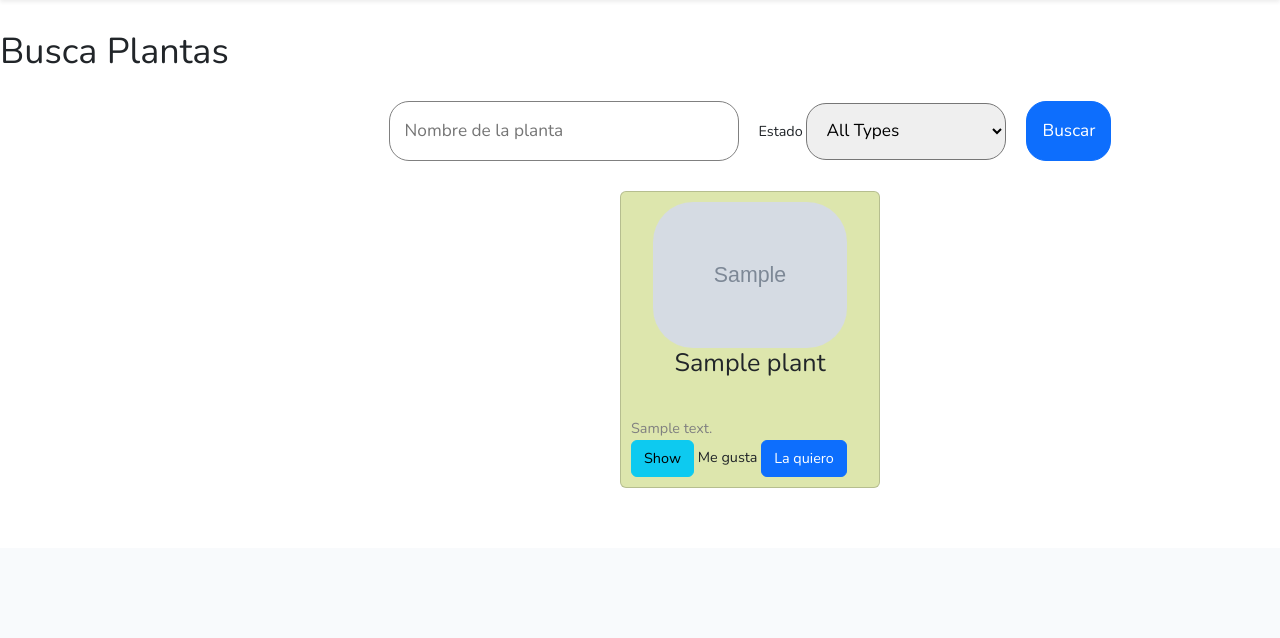
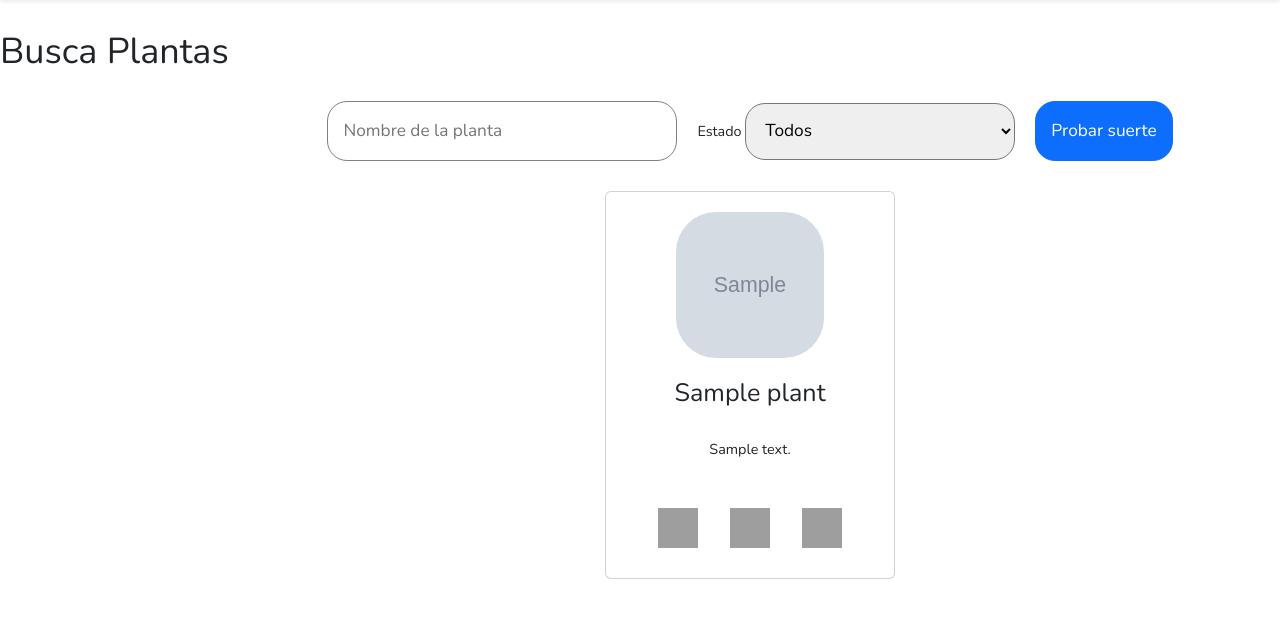
Before and after one commit to aduardito/plantapp_projecto_daw, a Laravel app: page /transactions/search in a window 1280 px wide; the page is wider, and only the part inside the window is pictured. Shown: the part 55-693 px from the top of that part. Run offline with Laravel 10, Linux system fonts and the light colour scheme; a user stored in the database is signed in; tables that the repository leaves empty hold one stand-in row (values such as "Sample post"); style sheets or scripts are compiled from the project's sources; some libraries are stand-ins or nearby versions; grey boxes are pictures that could not be loaded.

Commit message:
Added new icons to the page. Created new model, controller, migrations for the UserMessage for the homepage form.

```diff
--- a/app/Http/Controllers/PlantTransactionController.php
+++ b/app/Http/Controllers/PlantTransactionController.php
@@ -34,7 +34,7 @@ class PlantTransactionController extends Controller
             // $plants = Plant::where('user_id', '!=', $user_id)->paginate($num_plant);
             // return view('transactions.search',compact('plants'))->with('i', (request()->input('page', 1) - 1) * $num_plant);
             $transaction_types = PlantTransaction::returnTransactionTypeDictionary();
-            $transaction_types[-1] = 'All Types';
+            $transaction_types[-1] = 'Todos';
 
             $unrequested_plant_query = Plant::select([
                     'id as plant_id',
@@ -42,7 +42,6 @@ class PlantTransactionController extends Controller
                     'image_url as plant_image_url',
                     'description as plant_description',
                     'updated_at as updated_at',
-
                     DB::raw("NULL as transaction_id"),
                     DB::raw("NULL as transaction_type_id"),
                     DB::raw("NULL as plant_transaction_user_id"),
--- a/app/Models/PlantTransaction.php
+++ b/app/Models/PlantTransaction.php
@@ -16,10 +16,10 @@ class PlantTransaction extends Model
 
     public static function returnTransactionTypeDictionary(){
         return $transactionTypesArray = [
-            self::LIKE => 'like',
-            self::WANTS => 'wants',
-            self::GRANTED => 'granted' ,
-            self::GIVEN_AWAY => 'given_away'
+            self::LIKE => 'Me gusta',
+            self::WANTS => 'La pedí',
+            self::GRANTED => 'Me eligieron como dueñ@' ,
+            self::GIVEN_AWAY => 'Soy el nuevo dueñ@'
         ];
     }
 }
--- a/resources/css/custom.css
+++ b/resources/css/custom.css
@@ -350,66 +354,83 @@ width: 100%;
     grid-gap:7px
 }
 
-#container_plants div.card{
-    width: 260px;
+#container_plants .card{
+    width: 290px;
     display: flex;
     flex-direction: column;
-    background-color: rgb(221, 230, 173);
-    padding: 10px;
+    justify-content: center;
+    align-items: center;
+    padding: 20px 20px;
 }
 
-#container_plants div.card h3{
-    text-align: center;
-    z-index: 1000;
-    height: 61px;
+#container_plants .card .container_image{
+    width: 60%;
+    height: 146px;
+    overflow: hidden;
+    display: flex;
+    justify-content: center;
+    border-radius: 40px;
+    z-index: 1;
 }
 
-#container_plants div.card p{
+#container_plants div.card .container_image img{
+    height: 100%;
+    border-radius: 40px;
+    z-index: 2;
+}
+
+#container_plants .card .container_plant_details{
+    width: 100%;
+    display: flex;
+    flex-direction: column;
+    align-items: center;
+}
+
+#container_plants .card .container_plant_details div{
+    padding-top: 20px;
+    height: 60px;
+    width: 100%;
+}
+
+#container_plants .card .container_plant_details div h3{
+    text-align: center;
 
 }
 
-#container_plants div.card .container_image{
-    width: 100%;
-    height: 146px;
-    display: flex;
-    align-items: center;
-    flex-direction: column;
+#container_plants .card .container_plant_details div p{
+    text-align: center;
 
-    overflow: hidden;
 }
 
-
-#container_plants div.card .container_image img{
-    height: 100%;
+#container_plants .card .container_plant_details .plant_card_button{
     display: flex;
-    border-radius: 40px;
-}
-
-#container_plants div.card h4{
-    color: grey;
-    margin: 0
-}
-#container_plants div.card p{
-    color: grey;
-    margin: 0
-}
-
-#container_plants div.card button{
-    background-color: black;
-    color: white;
-    border: 1px solid black;
-    padding: 2px;
-}
-
-#container_plants div.card button:hover{
-    background-color: green;
-    color:greenyellow;
-    border: 1px solid greenyellow;
+    flex-direction: row;
+    justify-content: space-evenly;
+    margin: 10px 0;
 }
 
 
 
 
+
+
+
+
+.icon{
+    width: 40px;
+    height: 40px;
+}
+
+.pulsa:hover{
+    background-color: rgb(248, 151, 148);
+    border-radius: 5px;
+}
+
+
+button.enlace{
+    border: 0;
+    background-color: transparent;
+}
 
 
 
@@ -459,7 +480,7 @@ width: 100%;
 
 #backoffice_container #plant_search_form form div select{
     padding: 15px;
-    width: 200px;
+    width: 270px;
     font-size: larger;
     border-radius: 20px;
 }
--- a/resources/views/plants/show.blade.php
+++ b/resources/views/plants/show.blade.php
@@ -49,7 +49,8 @@
                         <td>{{ $user->transaction_id }}</td>
                         <td>{{ $user->user_name }}</td>
                         <td>
-                            <a class="btn btn-primary" href="{{ route('transactions.like',['plant_id' => $plant->plant_id]) }}">Aceptar</a>
+                            <a href="{{ route('transactions.like',['plant_id' => $plant->plant_id]) }}" title="Aceptar"><img class="icon enlace" src="{{ url('storage/icons/icono_pedido_aceptar.png') }}" alt=""></a>
+                            <a href="{{ route('transactions.like',['plant_id' => $plant->plant_id]) }}" title="Rechazar"><img class="icon enlace" src="{{ url('storage/icons/icono_pedido_rechazar.png') }}" alt=""></a>
                         </td>
                     </tr>
                     @endforeach
--- a/resources/views/transactions/search.blade.php
+++ b/resources/views/transactions/search.blade.php
@@ -20,9 +20,7 @@
                 {!! Form::label('transaction_type_id', 'Estado', ) !!}
                 {!! Form::select('transaction_type_id', $transaction_types, $transaction_type_id == null ? -1 : $transaction_type_id, ) !!}
             </div>
-
-
-            <button type="submit" class="btn btn-primary">Buscar</button>
+            <button type="submit" class="btn btn-primary">Probar suerte</button>
         </form>
     </div>
 
@@ -38,42 +36,63 @@
                 <div class="container_image">
                     <img src="{{ url( $plant->plant_image_url) }}" alt="" title="" class="img_pri" />
                 </div>
-
+                <div class="container_plant_details">
+                    <div>
                         <h3>{{ ucfirst($plant->plant_name) }}</h3>
+                    </div>
+                    <div>
                         {{-- <h4>ID: {{ $plant->plant_id }}</h4> --}}
                         <p>{{ Str::limit( $plant->plant_description, 60) }}</p>
+                    </div>
+
 
                     <div class="plant_card_button">
-                    <a class="btn btn-info" href="{{ route('transactions.show',['plant_id' => $plant->plant_id]) }}">Show</a>
+                        <a href="{{ route('transactions.show',['plant_id' => $plant->plant_id]) }}"  title="Ver detalles">
+                            <img class="icon" src="{{ url('storage/icons/icono_pedido_detalle.png') }}" alt="">
+                        </a>
 
                         @if ($plant->transaction_id == null or $plant->plant_transaction_user_id != Auth::id())
-                        <a class="btn btn-primary" href="{{ route('transactions.like',['plant_id' => $plant->plant_id]) }}">Favorita</a>
-                        <a class="btn btn-primary" href="{{ route('transactions.request',['plant_id' => $plant->plant_id]) }}">La quiero</a>
+                            <a  href="{{ route('transactions.like',['plant_id' => $plant->plant_id]) }}"  title="Guarda en Favoritos">
+                                <img class="icon" src="{{ url('storage/icons/icono_planta_favorito_negro.png') }}" alt="">
+                            </a>
+                            <a href="{{ route('transactions.request',['plant_id' => $plant->plant_id]) }}" title="Pídeme">
+                                <img class="icon" src="{{ url('storage/icons/icono_pedido_paso_uno.png') }}" alt="">
+                            </a>
                         @else
-                        @switch($transaction_types[$plant->transaction_type_id])
-                            @case('like')
-
-                                <span class="status"><i class="bi bi-chat-left-heart"></i>Me gusta</span>
-                                <a class="btn btn-primary" href="{{ route('transactions.request',['plant_id' => $plant->plant_id]) }}">La quiero</a>
+                            @switch($plant->transaction_type_id)
+                                @case(1)
+                                    <a href="" title="En favoritos">
+                                        <img class="icon" src="{{ url('storage/icons/icono_panta_fav_rojo_lleno.png') }}" alt="En favoritos">
+                                    </a>
+                                    <a href="{{ route('transactions.request',['plant_id' => $plant->plant_id]) }}" title="Pídeme">
+                                        <img class="icon" src="{{ url('storage/icons/icono_pedido_paso_uno.png') }}" alt="">
+                                    </a>
                                     @break
 
-                            @case('wants')
-                                <span class="status"><i class="bi bi-cart"></i>La pedí</span>
-                                <a class="btn btn-primary" href="{{ route('transactions.like',['plant_id' => $plant->plant_id]) }}">Favorita</a>
+                                @case(2)
+                                    <a href="{{ route('transactions.like',['plant_id' => $plant->plant_id]) }}"  title="Guarda en Favoritos">
+                                        <img class="icon" src="{{ url('storage/icons/icono_planta_favorito_negro.png') }}" alt="">
+                                    </a>
+                                    <a href="" title="Pedida">
+                                        <img class="icon" src="{{ url('storage/icons/icono_pedido_paso_dos.png') }}" alt="">
+                                    </a>
+
                                     @break
-                            @case('granted')
-                                <span class="status"><i class="bi bi-cart-check"></i>Serás el nuevo dueno</span>
+                                @case(3)
+                                    <span class="status"><img class="icon" src="{{ url('storage/icons/icono_pedido_paso_tres.png') }}" alt=""></span>
                                     @break
-                            @case('given_away')
-                                <span class="status">La planta es tuya</span>
+                                @case(4)
+                                    <span class="status"><img class="icon" src="{{ url('storage/icons/icono_pedido  _paso_cuatro.png') }}" alt=""></span>
                                     @break
                                 @default
-                                <span class="status">Unknow</span>
+                                    <span class="status">Unknow: {{ $plant->transaction_type_id }}</span>
                             @endswitch
 
 
                         @endif
                     </div>
+                </div>
+
 
 
 
--- a/resources/views/welcome.blade.php
+++ b/resources/views/welcome.blade.php
@@ -98,7 +98,7 @@
                             <form action="">
                                 <input type="text" name="name" placeholder="Nombre">
                                 <input type="email" name="email" placeholder="Correo electrónico">
-                                <textarea name="mensaje" id="" cols="30" rows="10"></textarea>
+                                <textarea name="mensaje" id="" cols="30" rows="10" maxlength="255"></textarea>
                                 <button type="submit" name="send">Enviar</button>
                             </form>
                         </div>
```
Also changed, not shown: other parts of resources/css/custom.css (+45 -2 lines), app/Http/Controllers/UserMessageController.php (added, +67 -0 lines), app/Models/UserMessage.php (added, +11 -0 lines), resources/views/auth/login.blade.php (+17 -3 lines), resources/views/auth/register.blade.php (+17 -5 lines), resources/views/plants/create.blade.php (+5 -5 lines), resources/views/plants/index.blade.php (+6 -2 lines), database/migrations/2023_12_08_104231_create_user_messages_table.php (added). Lines whose indentation alone changed are shown as unchanged.
